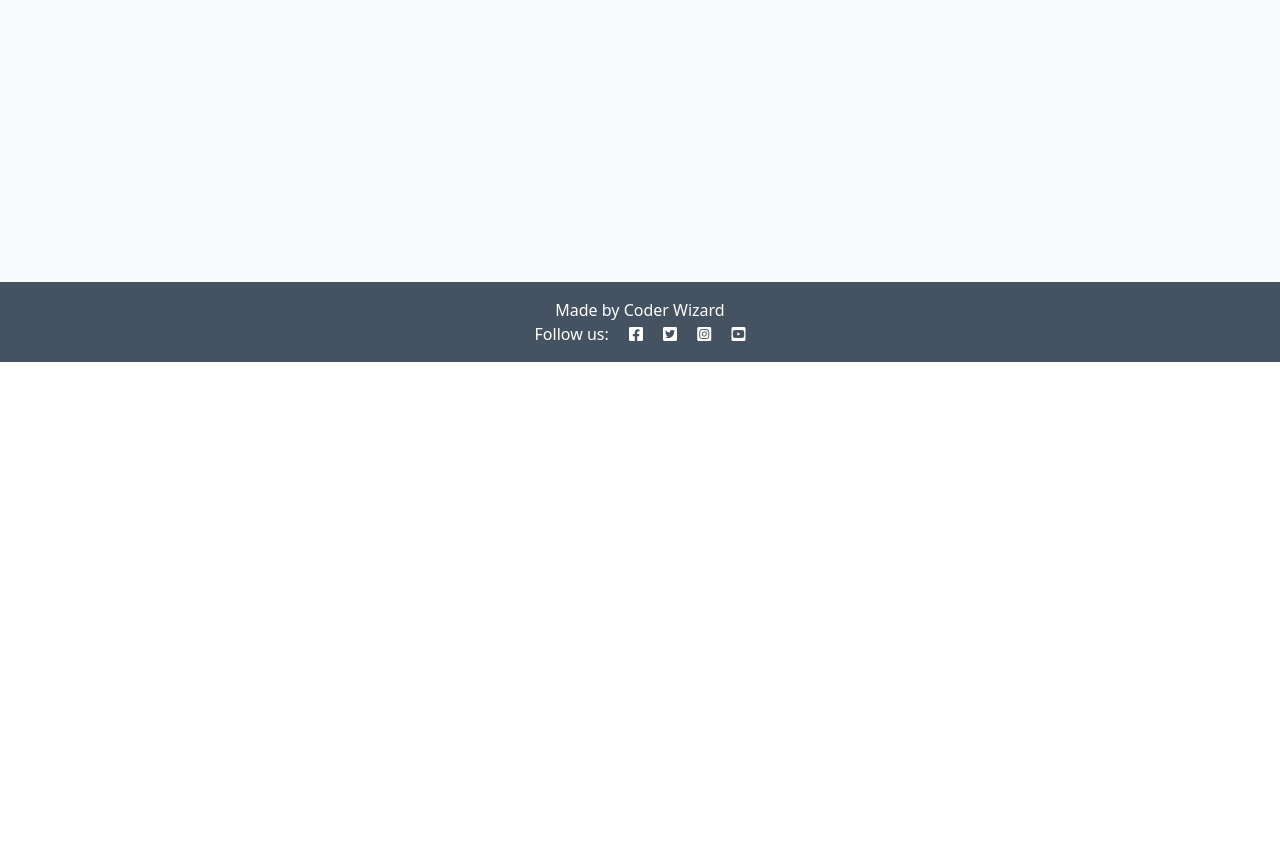
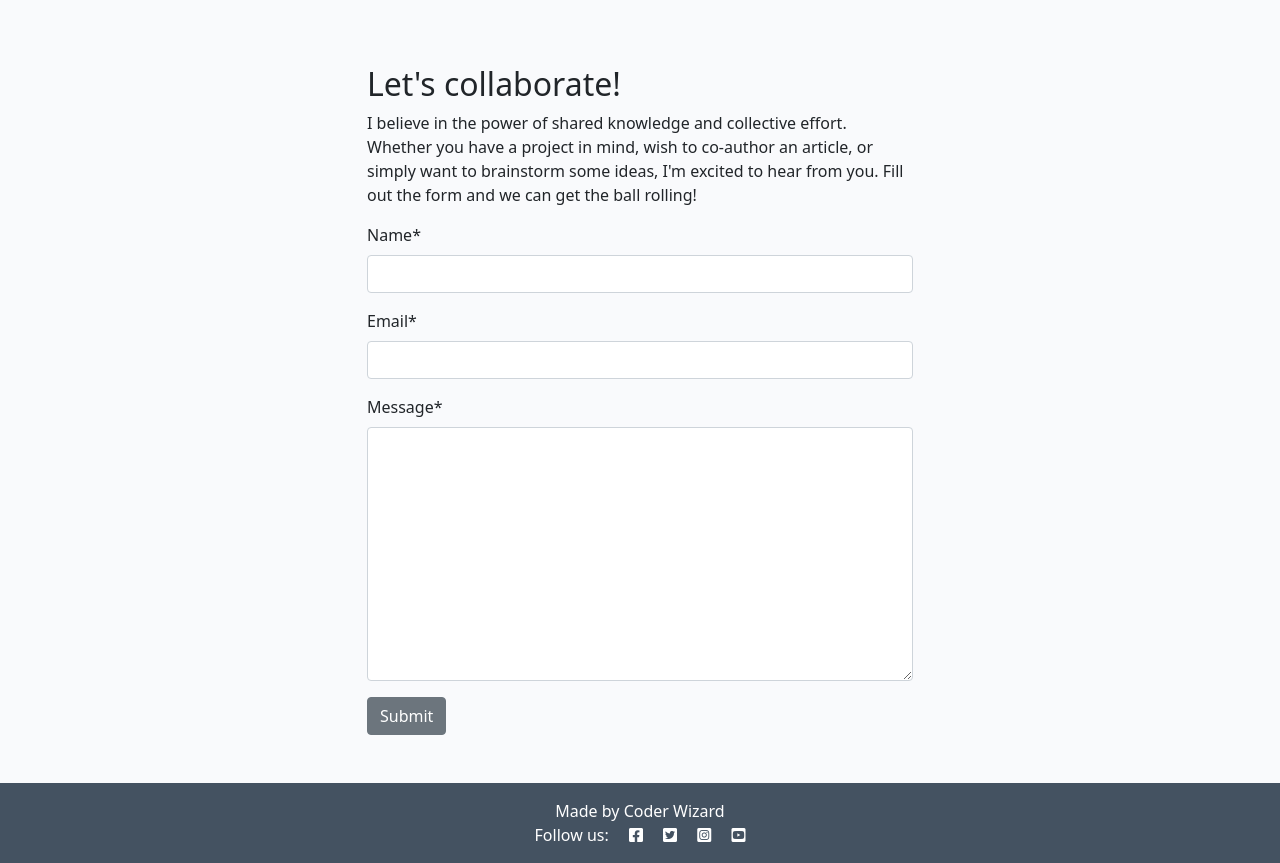
Before and after one commit to AshLaw96/my-django-blog, a Django app: page /about/ in a window 1280 px wide. Shown: the part 438-1301 px from the top of the page. Before the commit the page ends 800 px from the top, so only its background shows below. Run offline with Django 4.2, Linux system fonts and the light colour scheme; data that the repository does not hold is empty; some libraries are stand-ins or nearby versions.

Commit message:
Set up POST request handler

```diff
--- /dev/null
+++ b/about/forms.py
@@ -0,0 +1,7 @@
+from django import forms
+from .models import CollaborateRequest
+
+class CollaborateForm(forms.ModelForm):
+    class Meta:
+        model = CollaborateRequest
+        fields = ('name', 'email', 'message')
--- a/about/models.py
+++ b/about/models.py
@@ -1,10 +1,22 @@
 from django.db import models
 
 # Create your models here.
+
+
 class About(models.Model):
     title = models.CharField(max_length=200)
+    updated_on = models.DateTimeField(auto_now=True)
     content = models.TextField()
-    updated_on = models.DateTimeField(auto_now=True)
 
     def __str__(self):
         return self.title
+
+
+class CollaborateRequest(models.Model):
+    name = models.CharField(max_length=200)
+    email = models.EmailField()
+    message = models.TextField()
+    read = models.BooleanField(default=False)
+
+    def __str__(self):
+        return f"Collaboration request from {self.name}"
--- a/about/templates/about/about.html
+++ b/about/templates/about/about.html
@@ -1,23 +1,41 @@
 {% extends 'base.html' %}
+{% load static %}
+{% load crispy_forms_tags %}
+
 {% block content %}
-{% load static %}
 <div class="container mt-5">
     <div class="row">
-        <div class="col-4 text-center">
+        <div class="col-12 col-md-4 text-center">
             <img src="{% static 'images/nobody.jpg' %}" width="75%">
         </div>
-        <div class="col-8">
-            <!-- Title goes between these h2 tags -->
+        <div class="col-12 col-md-8">
             <h2>{{ about.title }}</h2>
-            <!-- Content goes directly underneath this -->
             {{ about.content | safe }}
         </div>
     </div>
     <div class="row">
         <div class="col text-right">
-            <!-- Updated on field goes in here -->
-            <p class="text-end"><em>Updated on: {{ about.updated_on }}</em></p>
+          <!-- Updated on field goes in here -->
+
+          <p class="text-end"><em>Updated on: {{ about.updated_on }}</em></p>
         </div>
-      </div>
+    </div>
+    <div class="row justify-content-center">
+        <div class="col-12 col-md-6 my-5">
+            <h2>Let's collaborate!</h2>
+            <p>I believe in the power of shared knowledge and collective effort.
+                Whether you have a project in mind, wish to co-author
+                an article, or simply want to brainstorm some ideas,
+                I'm excited to hear from you. Fill out the form
+                and we can get the ball rolling!</p>
+            <!-- Collaborate Form -->
+            <form method="POST">
+                {% csrf_token %}
+                {{ collaborate_form | crispy }}
+                <button type="submit" class="btn btn-secondary">Submit</button>
+            </form>
+            <!-- add your form here. Your submit button should have the classes of btn, btn-secondary -->
+        </div>
+    </div>
 </div>
 {% endblock content %}
--- a/about/views.py
+++ b/about/views.py
@@ -1,14 +1,32 @@
 from django.shortcuts import render
+from django.contrib import messages
 from .models import About
+from .forms import CollaborateForm
 
 # Create your views here.
 
 
 def about_me(request):
     """
-    Renders the About page.
+    Renders the About page and handles the collaboration request form.
     """
     about = About.objects.all().order_by('-updated_on').first()
+
+    if request.method == 'POST':
+        collaborate_form = CollaborateForm(data=request.POST)
+        if collaborate_form.is_valid():
+            collaboration = collaborate_form.save(commit=False)
+            collaboration.save()
+            messages.add_message(
+                request, messages.SUCCESS, 'Your collaboration request has been submitted! I will endeavor to respond within 2 working days.'
+            )
+    else:
+        collaborate_form = CollaborateForm()
+
+
     return render(
-        request, 'about/about.html', {'about': about_me},
+        request, 'about/about.html', {
+            'about': about,
+            'collaborate_form': collaborate_form,
+        },
     )
```
Also changed, not shown: about/admin.py (+13 -2 lines), about/migrations/0004_collaboraterequest.py (added).
